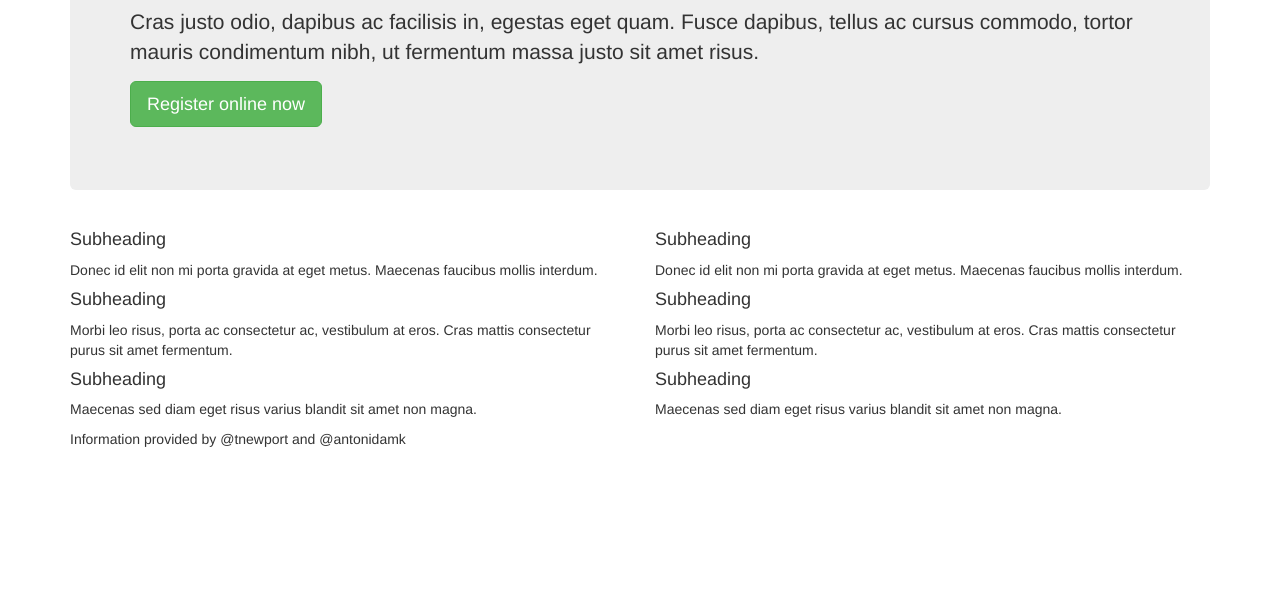
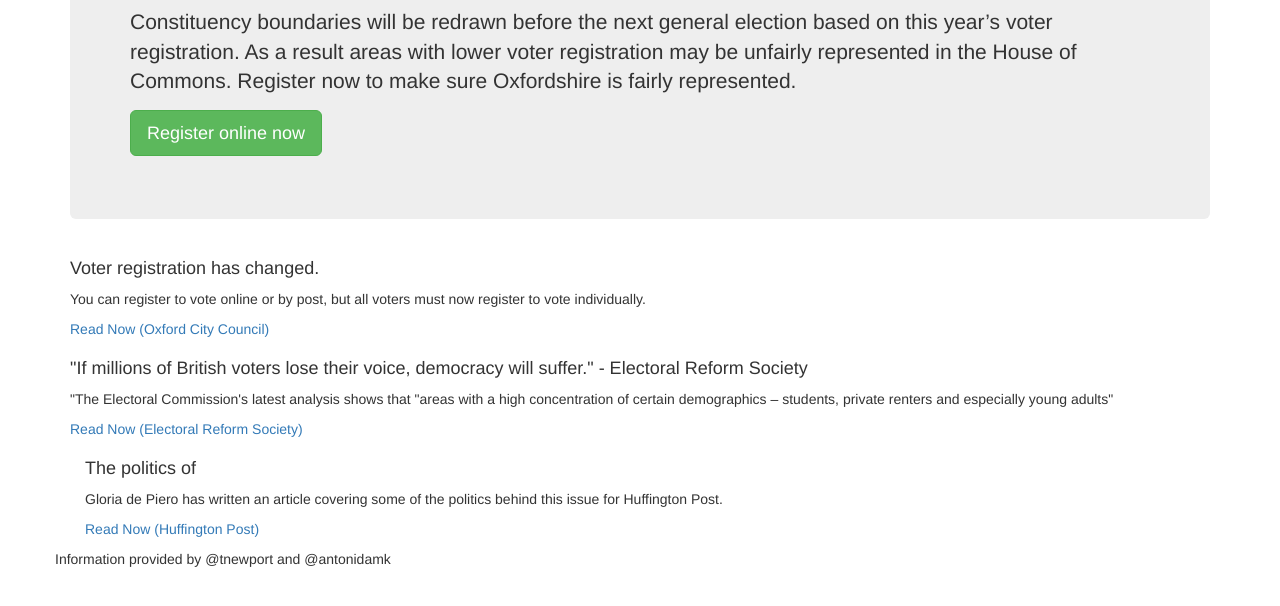
Before and after one commit to tomnewport/tomnewport.github.io, a plain HTML site: page voter_reg_2015/index.htm in a window 1280 px wide. Shown: the part 140-746 px from the top of the page. Drawn offline with nearby package versions, Linux system fonts and the light colour scheme.

Commit message:
Used bootstrap template

```diff
--- a/voter_reg_2015/index.htm
+++ b/voter_reg_2015/index.htm
@@ -19,31 +19,31 @@
 
       <div class="jumbotron">
         <h1>Register to vote by November 22<sup>nd</sup></h1>
-        <p class="lead">Cras justo odio, dapibus ac facilisis in, egestas eget quam. Fusce dapibus, tellus ac cursus commodo, tortor mauris condimentum nibh, ut fermentum massa justo sit amet risus.</p>
+        <p class="lead">
+          Constituency boundaries will be redrawn before the next general election based on this year’s voter registration. As a result areas with lower voter registration may be unfairly represented in the House of Commons. Register now to make sure Oxfordshire is fairly represented.
+        </p>
         <p><a class="btn btn-lg btn-success" href="https://www.gov.uk/register-to-vote" role="button">Register online now</a></p>
       </div>
 
-      <div class="row marketing">
-        <div class="col-lg-6">
-          <h4>Subheading</h4>
-          <p>Donec id elit non mi porta gravida at eget metus. Maecenas faucibus mollis interdum.</p>
-
-          <h4>Subheading</h4>
-          <p>Morbi leo risus, porta ac consectetur ac, vestibulum at eros. Cras mattis consectetur purus sit amet fermentum.</p>
-
-          <h4>Subheading</h4>
-          <p>Maecenas sed diam eget risus varius blandit sit amet non magna.</p>
+      <div class="row">
+        <div class="col-lg-12">
+          <h4>Voter registration has changed.</h4>
+          <p>You can register to vote online or by post, but all voters must now register to vote individually.</p>
+          <p>
+          <a href="http://www.oxford.gov.uk/PageRender/decCD/Registering_to_Vote_occw.htm">Read Now (Oxford City Council)</a>
+          </p>
         </div>
-
-        <div class="col-lg-6">
-          <h4>Subheading</h4>
-          <p>Donec id elit non mi porta gravida at eget metus. Maecenas faucibus mollis interdum.</p>
-
-          <h4>Subheading</h4>
-          <p>Morbi leo risus, porta ac consectetur ac, vestibulum at eros. Cras mattis consectetur purus sit amet fermentum.</p>
-
-          <h4>Subheading</h4>
-          <p>Maecenas sed diam eget risus varius blandit sit amet non magna.</p>
+        <div class="col-lg-12">
+          <h4>"If millions of British voters lose their voice, democracy will suffer." - Electoral Reform Society</h4>
+          <p>"The Electoral Commission's latest analysis shows that "areas with a high concentration of certain demographics – students, private renters and especially young adults"</p>
+          <p>
+          <a href="http://www.electoral-reform.org.uk/voter-registration">Read Now (Electoral Reform Society)</a>
+        <div class="col-lg-12">
+          <h4>The politics of </h4>
+          <p>Gloria de Piero has written an article covering some of the politics behind this issue for Huffington Post.</p>
+          <p>
+          <a href="http://www.huffingtonpost.co.uk/gloria-de-piero-mp/register-to-vote-deadline_b_8552464.html">Read Now (Huffington Post)</a>
+          </p>
         </div>
       </div>
 
```
